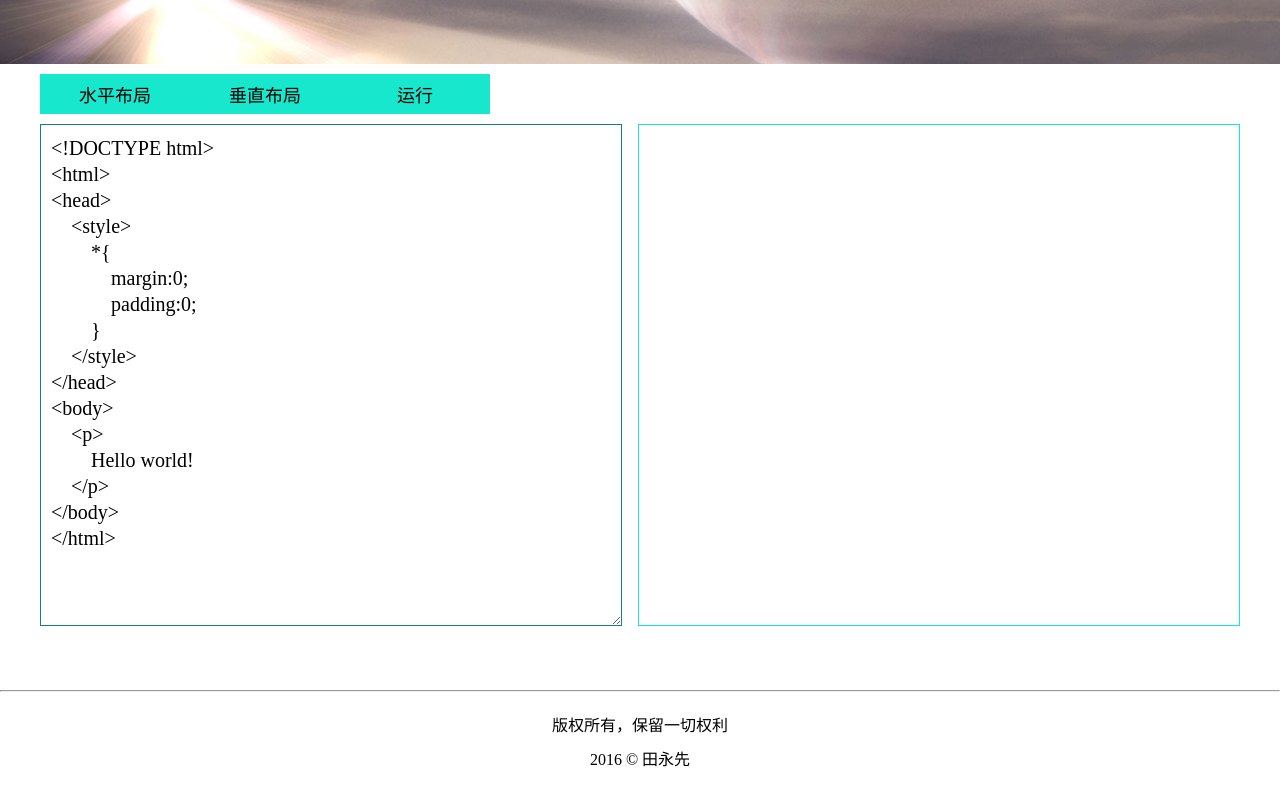
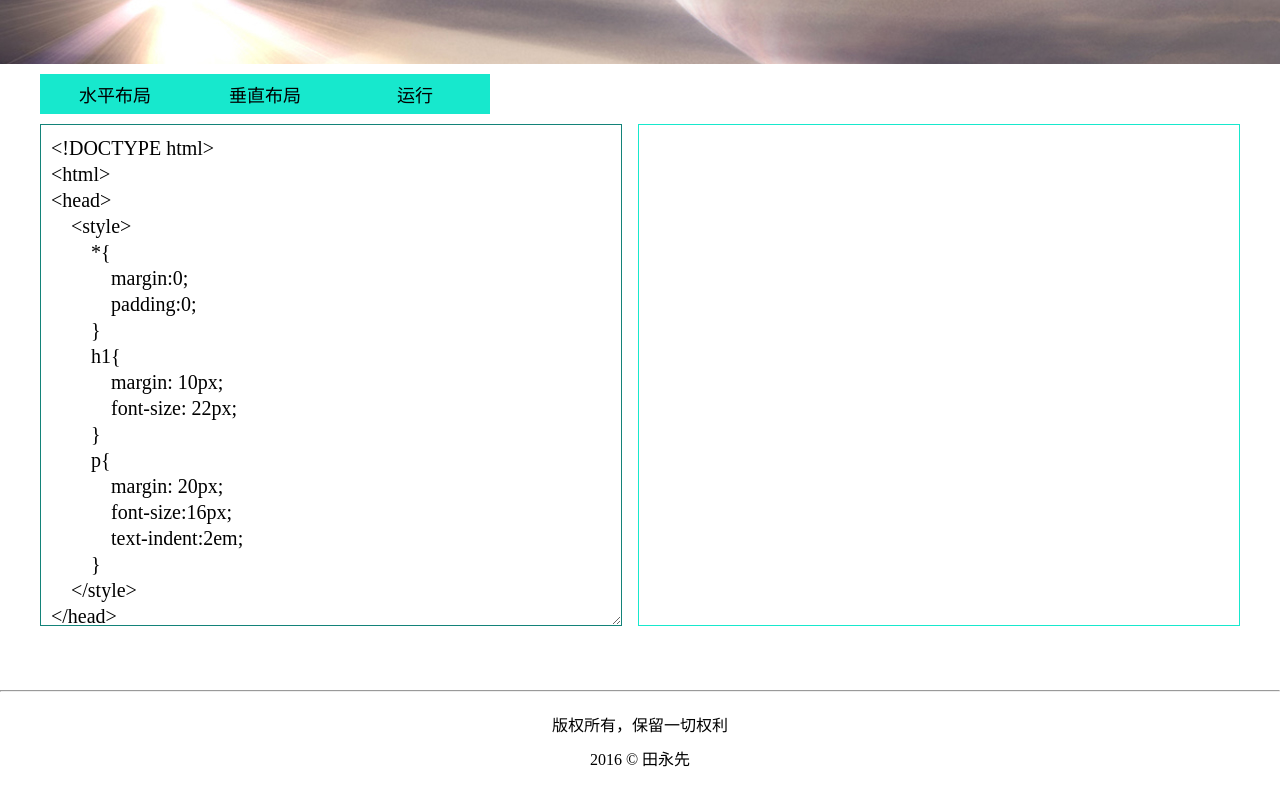
Before and after one commit to feelingsCoder/Bolg, a plain HTML site: page TIY/index.html in a window 1280 px wide. Shown: the part 416-1216 px from the top of the page. Drawn offline with Linux system fonts and the light colour scheme; files whose address does not match are found by name; a web font is replaced by a local one.

Commit message:
小幅度更新

```diff
--- a/TIY/index.html
+++ b/TIY/index.html
@@ -20,6 +20,7 @@
 
             /* 设置透明度 */
             /* opacity:0.4; */
+
         }
     </style>
 </head>
@@ -79,7 +80,7 @@
     </header>
     <div class="banner">
         <div class="xxx">
-            <h1 id="title" class="title">田永先华丽丽的个人简历</h1>
+            <h1 id="title" class="title">前端在线测试程序</h1>
             <p class="subheading">阳光帅气的少年，怀着对编程的强烈兴趣，向我们展示自己的个人履历。</p>
             <a class="toplink" href="../about.html">查看详情</a>
         </div>
@@ -88,7 +89,7 @@
     <div id="editor-box" class="editor-box">
         <button id="horizontal" class="editor-button fl" type="button" onclick="horizontal_Click()">水平布局</button>
         <button id="verticle" class="editor-button fl" type="button" onclick="verticle_Click()">垂直布局</button>
-        <button id="run" onclick="run_Click()" class="editor-button" type="button">运行</button>
+        <button id="run" onclick="run_Click()" class="editor-button" type="button" accesskey="s">运行</button>
         <div class="editor-box">
             <textarea id="text" class="editor editor-horizontal fl" spellcheck="false">
 &lt;!DOCTYPE html&gt;
@@ -99,11 +100,23 @@
             margin:0;
             padding:0;
         }
+        h1{
+            margin: 10px;
+            font-size: 22px;
+        }
+        p{
+            margin: 20px;
+            font-size:16px;
+            text-indent:2em;
+        }
     &lt;/style&gt;
 &lt;/head&gt;
 &lt;body&gt;
+    &lt;h1&gt;
+        欢迎使用在线测试程序
+    &lt;/h1&gt;
     &lt;p&gt;
-        Hello world!
+        这是一款开源免费的在线测试程序。我们真诚的邀请您在使用的同时留下您宝贵的意见跟建议。你的支持就是我们前进的无限动力。
     &lt;/p&gt;
 &lt;/body&gt;
 &lt;/html&gt;</textarea>
--- a/css/TIY/TIY.css
+++ b/css/TIY/TIY.css
@@ -59,9 +59,11 @@
 .result-iframe-horizontal {
     width: 600px;
     margin-left: 16px;
+    margin-top:0px;
 }
 
 .result-iframe-verticle {
     width: 1198px;
     margin-left: 0px;
+    margin-top:16px;
 }
```
